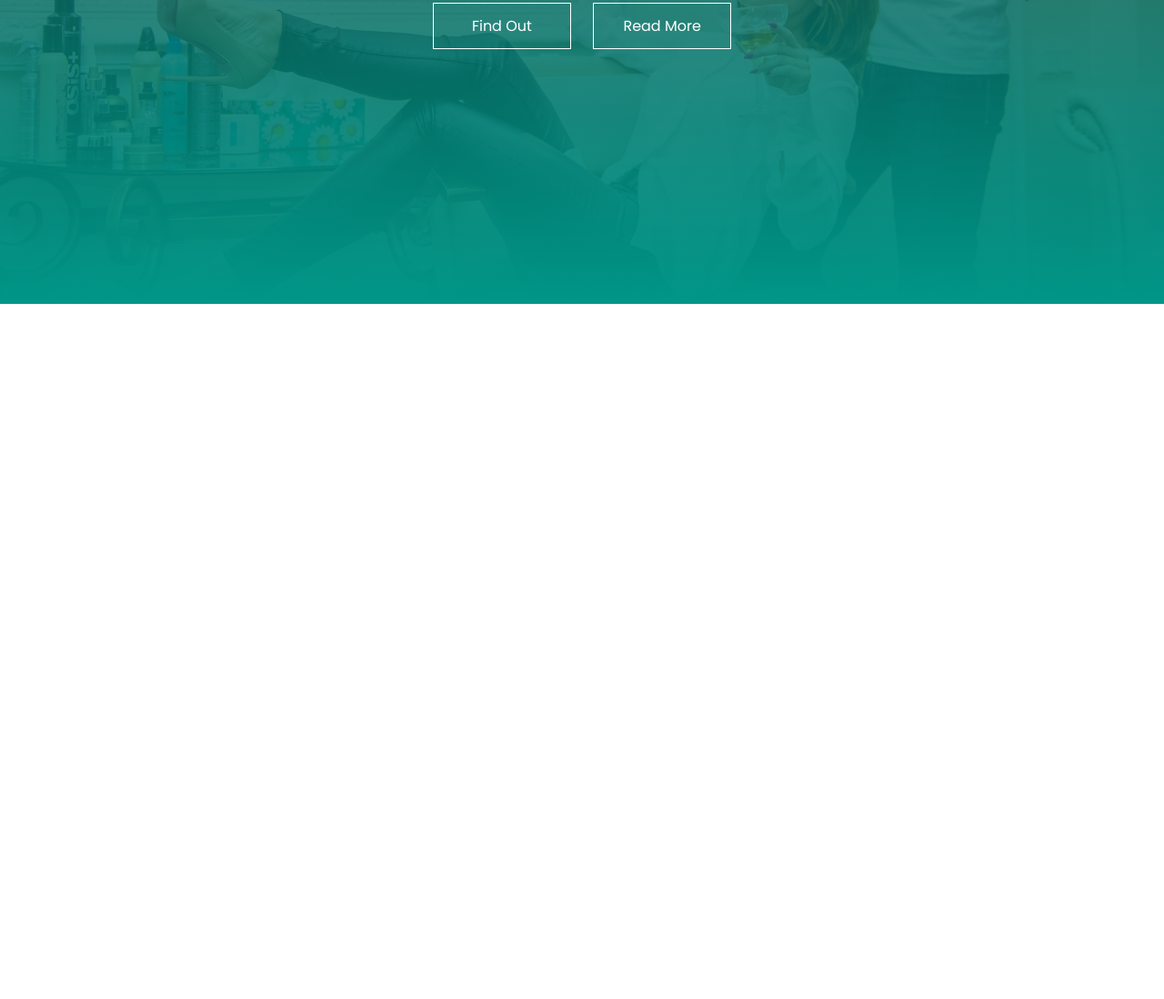
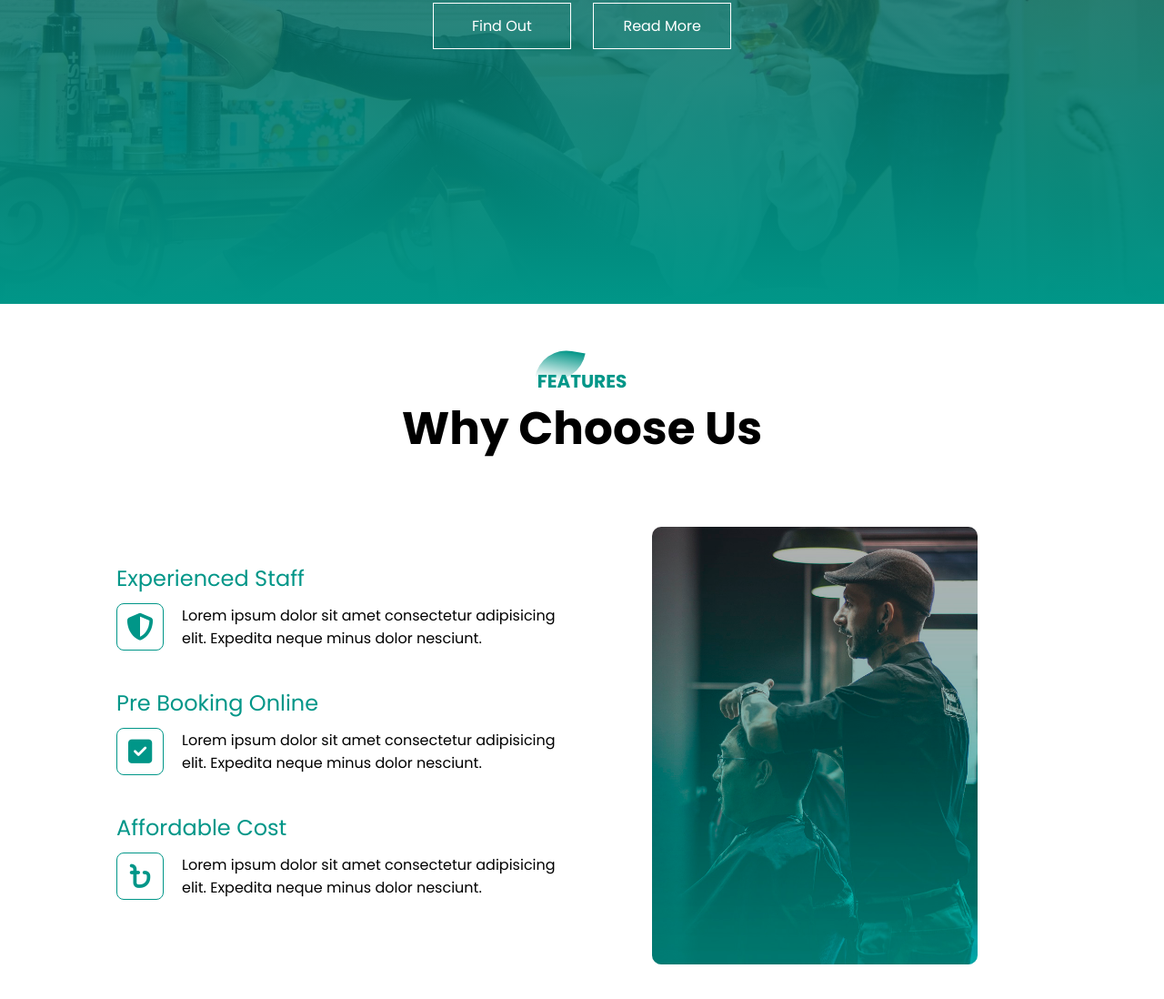
Before and after one commit to mahmudibna1027/Barber-Shop, a plain HTML site: page index.html in a window 1280 px wide. Shown: the part 466-1564 px from the top of the page at 91% size. Before the commit the page ends 800 px from the top, so only its background shows below. Drawn offline with Linux system fonts and the light colour scheme.

Commit message:
feature section commit

```diff
--- a/index.html
+++ b/index.html
@@ -12,6 +12,7 @@
 <link rel="preconnect" href="https://fonts.googleapis.com">
 <link rel="preconnect" href="https://fonts.gstatic.com" crossorigin>
 <link href="https://fonts.googleapis.com/css2?family=Kaushan+Script&family=Poppins:ital,wght@0,100;0,200;0,300;0,400;0,500;0,600;0,700;0,800;0,900;1,100;1,200;1,300;1,400;1,500;1,600;1,700;1,800;1,900&display=swap" rel="stylesheet">
+<link rel="stylesheet" href="https://cdnjs.cloudflare.com/ajax/libs/font-awesome/6.6.0/css/all.min.css">
 </head>
 <body>
     <section id="banner">
@@ -41,7 +42,48 @@
     <img src="images/menu.png" id="menu">
 </div>
 
+<!-- FEATURES -->
 
+<section id="feature">
+<div class="title-text">
+    <p>FEATURES</p>
+    <h1>Why Choose Us</h1>
+</div>
+<div class="feature-box">
+    <div class="features">
+        <h1>Experienced Staff</h1>
+        <div class="features-desc">
+            <div class="features-icon">
+                <i class="fa-solid fa-shield-halved"></i>
+            </div>
+            <div class="features-text">
+                <p>Lorem ipsum dolor sit amet consectetur adipisicing elit. Expedita neque minus dolor nesciunt.</p>
+            </div>
+        </div>
+        <h1>Pre Booking Online</h1>
+        <div class="features-desc">
+            <div class="features-icon">
+                <i class="fa-solid fa-square-check"></i>
+            </div>
+            <div class="features-text">
+                <p>Lorem ipsum dolor sit amet consectetur adipisicing elit. Expedita neque minus dolor nesciunt.</p>
+            </div>
+        </div>
+        <h1>Affordable Cost</h1>
+        <div class="features-desc">
+            <div class="features-icon">
+                <i class="fa-solid fa-bangladeshi-taka-sign"></i>
+            </div>
+            <div class="features-text">
+                <p>Lorem ipsum dolor sit amet consectetur adipisicing elit. Expedita neque minus dolor nesciunt.</p>
+            </div>
+        </div>
+    </div>
+    <div class="features-img">
+        <img src="images/barber-man.jpg">
+    </div>
+</div>
+</section>
 
 
 
--- a/responsive.css
+++ b/responsive.css
@@ -6,5 +6,16 @@
          display: block;
          margin: 20px auto;
     }
-
+    .title-text h1{
+        font-size: 35px;
+    }
+    .features{
+        flex-basis: 100%;
+    }
+    .features-img{
+        flex-basis: 100%;
+    }
+    .features-img img{
+        width: 100%;
+    }
 }
--- a/style.css
+++ b/style.css
@@ -97,3 +97,82 @@ nav ul li a{
     width: 20px;
     margin-top: 15px;
 }
+
+/* feature----- */
+
+#feature{
+    width: 100%;
+    padding: 70px 0;
+}
+.title-text{
+    text-align: center;
+    padding-bottom: 70px;
+}
+.title-text p{
+    margin: auto;
+    font-size: 20px;
+    font-weight: bold;
+    color: #009688;
+    position: relative;
+    z-index: 1;
+    display: inline-block;
+}
+.title-text p::after{
+    content: '';
+    width: 50px;
+    height: 35px;
+    background: linear-gradient(#019587,#FFF);
+    position: absolute;
+    z-index: -1;
+    top: -20px;
+    left: 0;
+    transform: rotate(10deg);
+    border-top-left-radius: 35px;
+    border-bottom-right-radius: 35px;
+}
+.title-text h1{
+    font-size: 50px;
+}
+.feature-box{
+    width: 80%;
+    margin: auto;
+    display: flex;
+    flex-wrap: wrap;
+    align-items: center;
+    text-align: center;
+}
+.features{
+    flex-basis: 50%;
+}
+.features-img{
+    flex-basis: 50%;
+    margin: auto;
+}
+.features-img img{
+    width: 70%;
+    border-radius: 10px;
+}
+.features h1{
+    text-align: left;
+    margin-bottom: 10px;
+    font-weight: 400;
+    color: #009688;
+}
+.features-desc{
+    display: flex;
+    align-items: center;
+    margin-bottom: 40px;
+}
+.features-icon .fa-solid{
+    width: 50px;
+    height: 50px;
+    font-size: 30px;
+    line-height: 50px;
+    border-radius: 8px;
+    color: #009688;
+    border: 1px solid #009688;
+}
+.features-text p{
+    padding: 0 20px;
+    text-align: initial;
+}
```
